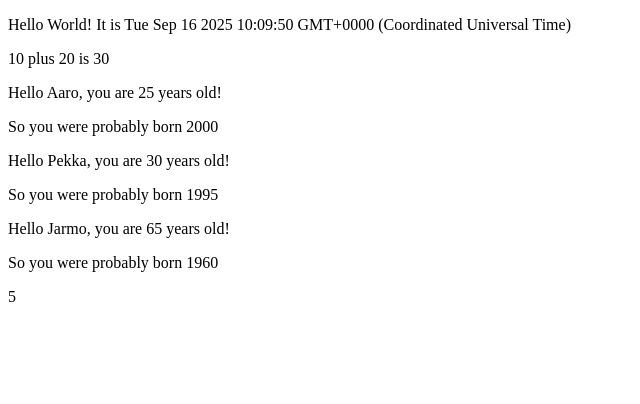
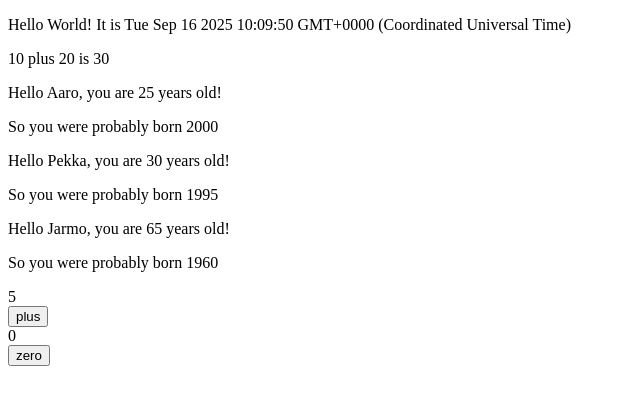
Before and after one commit to aarotiit/03-oppimistehtavat-react, a React (Vite) app: page / in a window 1280 px wide. Shown: the top 404 px of the page, without its empty margins (0-640 px from the left). Built offline with nearby package versions, Linux system fonts and the light colour scheme.

Commit message:
button increase done

```diff
--- a/src/App.jsx
+++ b/src/App.jsx
@@ -15,7 +15,7 @@ import { useState } from "react";
 
 const App = () => {
   const [counter, setCounter] = useState(0);
-
+  const [counter1, setCounter1] = useState(0);
   setTimeout(() => setCounter(counter + 1), 1000);
 
   console.log("Hello from component!");
@@ -36,6 +36,9 @@ const App = () => {
       <Hello name="Pekka" age={30} />
       <Hello name={name} age={age} />
       <div>{counter}</div>
+      <button onClick={() => setCounter1(counter1 + 1)}>plus</button>
+      <div>{counter1}</div>
+      <button onClick={() => setCounter1(0)}>zero</button>
     </div>
   );
 };
```
